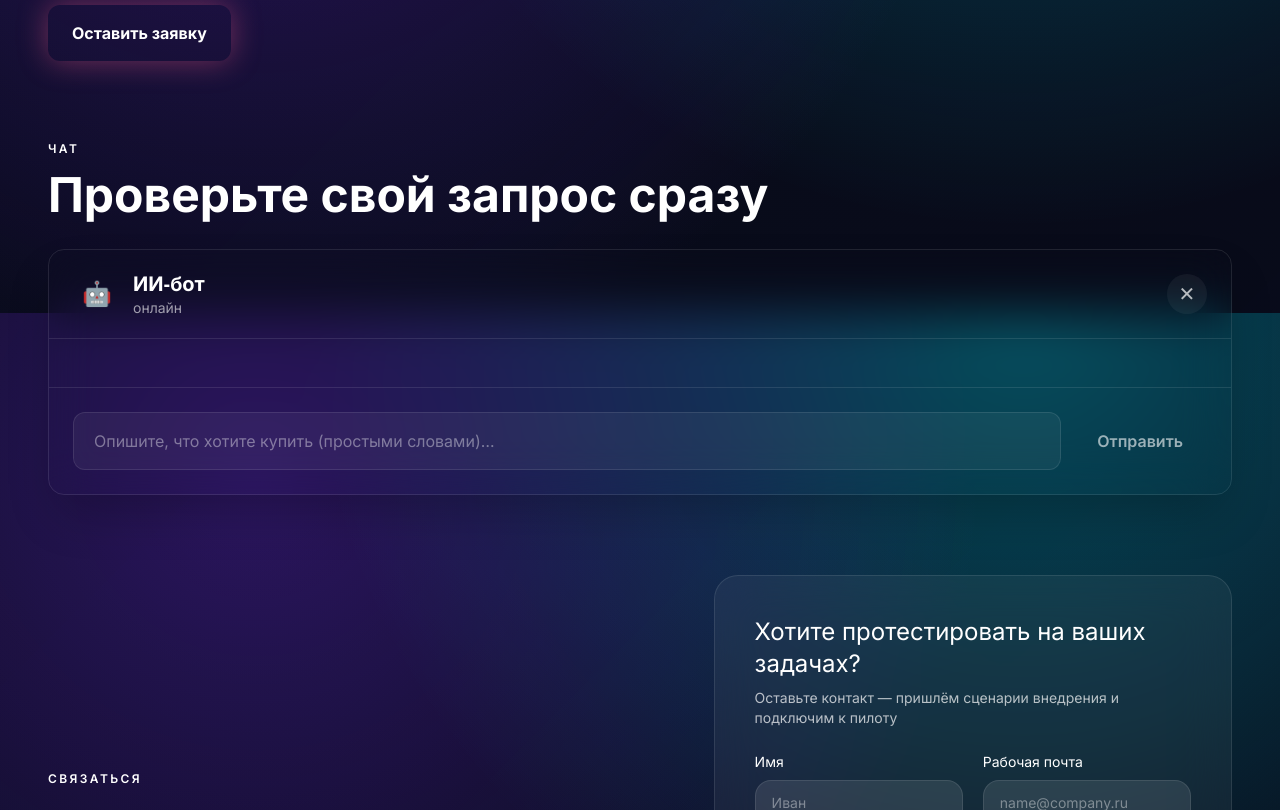
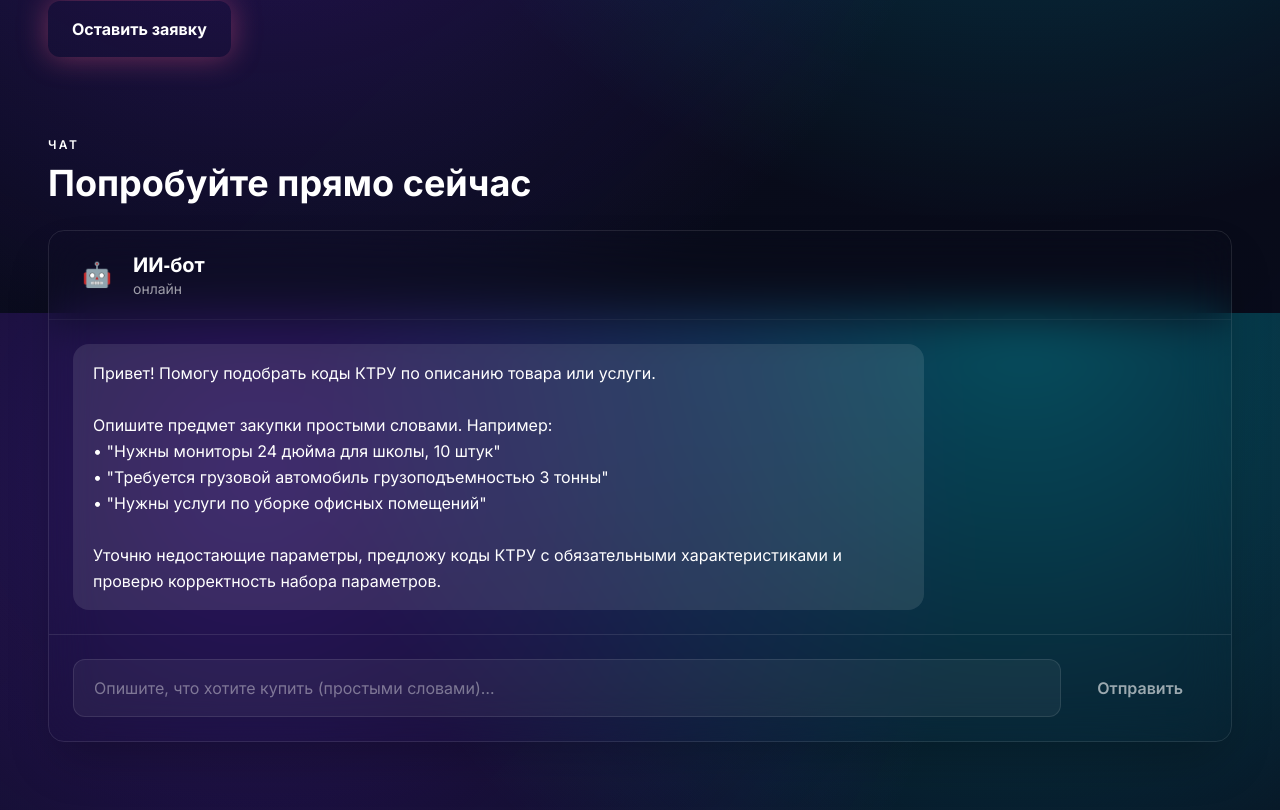
Before and after one commit to IvanLushnikov/aibuyereeo, a Next.js app in the folder landing-app/: page / in a window 1280 px wide. Shown: the part 487-1297 px from the top of the page. Built offline with nearby package versions, Linux system fonts and the light colour scheme.

Commit message:
ui: inline-чат без кнопки закрытия, приветствие по умолчанию; ослаблены чипсы болей; уменьшен заголовок секции чата

```diff
--- a/landing-app/src/app/page.tsx
+++ b/landing-app/src/app/page.tsx
@@ -83,7 +83,7 @@ export default function Home() {
           </p>
           <ul className="grid gap-2 sm:grid-cols-2 lg:grid-cols-3">
             {pains.map((text) => (
-              <li key={text} className="flex items-center gap-2 rounded-xl border border-white/15 bg-white/5 px-4 py-2 text-sm text-white/85">
+              <li key={text} className="flex items-center gap-2 rounded-lg border border-white/10 bg-white/5 px-3 py-1.5 text-sm text-white/80">
                 <span className="text-neo-electric">✶</span>
                 <span>{text}</span>
               </li>
@@ -110,7 +110,7 @@ export default function Home() {
       <section className="space-y-6">
         <header className="space-y-2">
           <p className="text-xs font-semibold uppercase tracking-[0.2em] text-neo-electric">Чат</p>
-          <h2 className="font-display text-3xl font-bold leading-tight sm:text-4xl lg:text-5xl">Проверьте свой запрос сразу</h2>
+          <h2 className="font-display text-2xl font-bold leading-tight sm:text-3xl lg:text-4xl">Попробуйте прямо сейчас</h2>
         </header>
         <ChatWidget mode="inline" defaultOpen hideFloatingButton />
       </section>
--- a/landing-app/src/components/chat-widget.tsx
+++ b/landing-app/src/components/chat-widget.tsx
@@ -407,6 +407,23 @@ export const ChatWidget = ({ mode = "drawer", defaultOpen = false, hideFloatingB
     };
   }, [isThinking, thinkingPhrases]);
 
+  // В inline-режиме показываем приветственное сообщение сразу на странице
+  useEffect(() => {
+    if (mode !== "inline") return;
+    if (hasInitialized) return;
+    if (messages.length === 0) {
+      setHasInitialized(true);
+      setMessages([
+        {
+          id: uuid(),
+          role: "agent",
+          content: welcomeMessage,
+          timestamp: Date.now(),
+        },
+      ]);
+    }
+  }, [mode, hasInitialized, messages.length]);
+
   const getClientId = (): string => {
     // Если clientId уже установлен, используем его
     if (clientId && clientId.trim()) {
@@ -734,7 +751,7 @@ export const ChatWidget = ({ mode = "drawer", defaultOpen = false, hideFloatingB
             : "flex w-full flex-col overflow-hidden rounded-2xl border border-white/10 bg-neo-card/90 backdrop-blur-xl shadow-2xl"
         }>
           {/* Header */}
-          <header className="flex items-center justify-between gap-3 border-b border-white/10 px-6 py-5">
+          <header className={`flex items-center justify-between gap-3 px-6 py-5 ${mode === "drawer" ? "border-b border-white/10" : "border-b border-white/5"}`}>
             <div className="flex items-center gap-3">
               <div className="flex h-12 w-12 items-center justify-center rounded-full bg-neo-glow/20 text-2xl">
                 🤖
@@ -746,6 +763,7 @@ export const ChatWidget = ({ mode = "drawer", defaultOpen = false, hideFloatingB
                 </p>
               </div>
             </div>
+            {mode === "drawer" && (
               <button
                 type="button"
                 onClick={() => handleToggle()}
@@ -754,6 +772,7 @@ export const ChatWidget = ({ mode = "drawer", defaultOpen = false, hideFloatingB
               >
                 ✕
               </button>
+            )}
           </header>
 
           {/* Messages area */}
```
Lines whose indentation alone changed are shown as unchanged.
